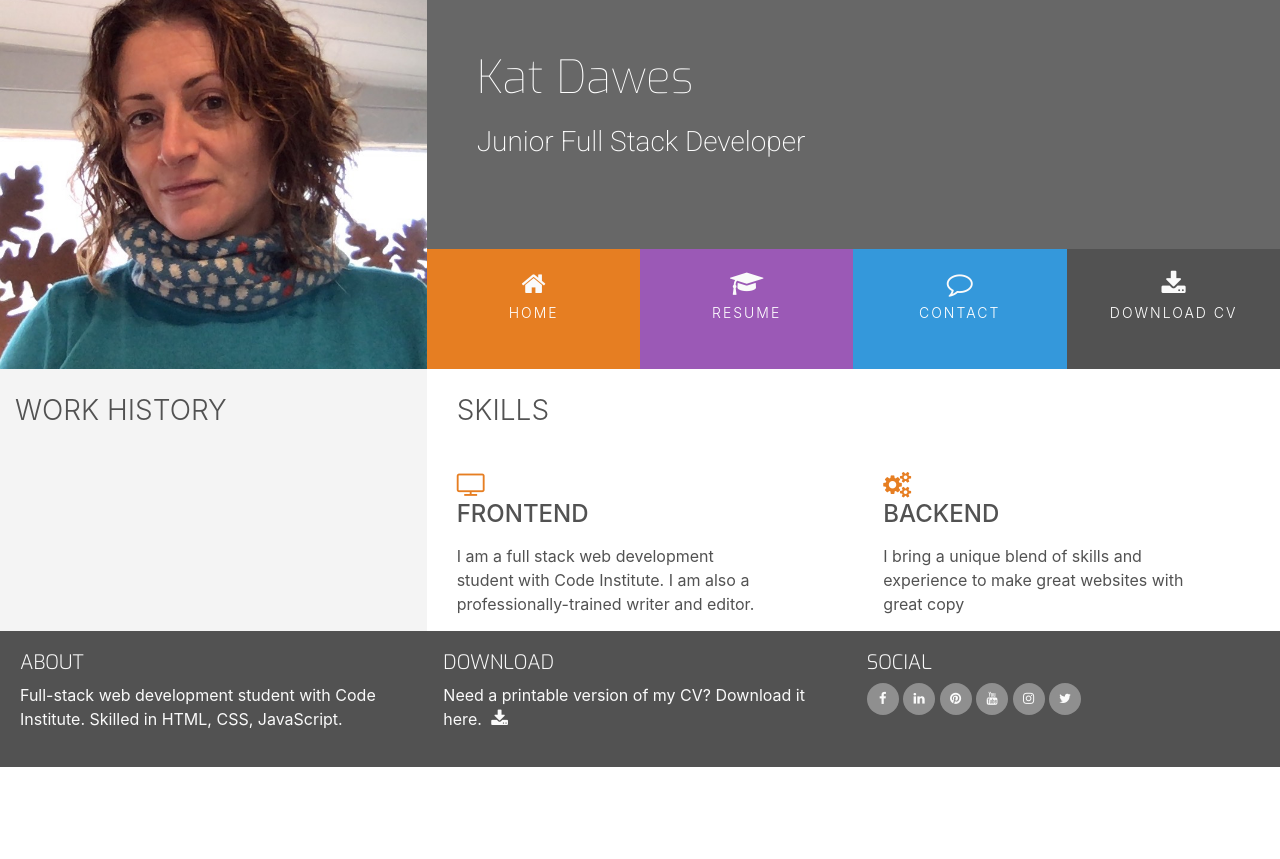
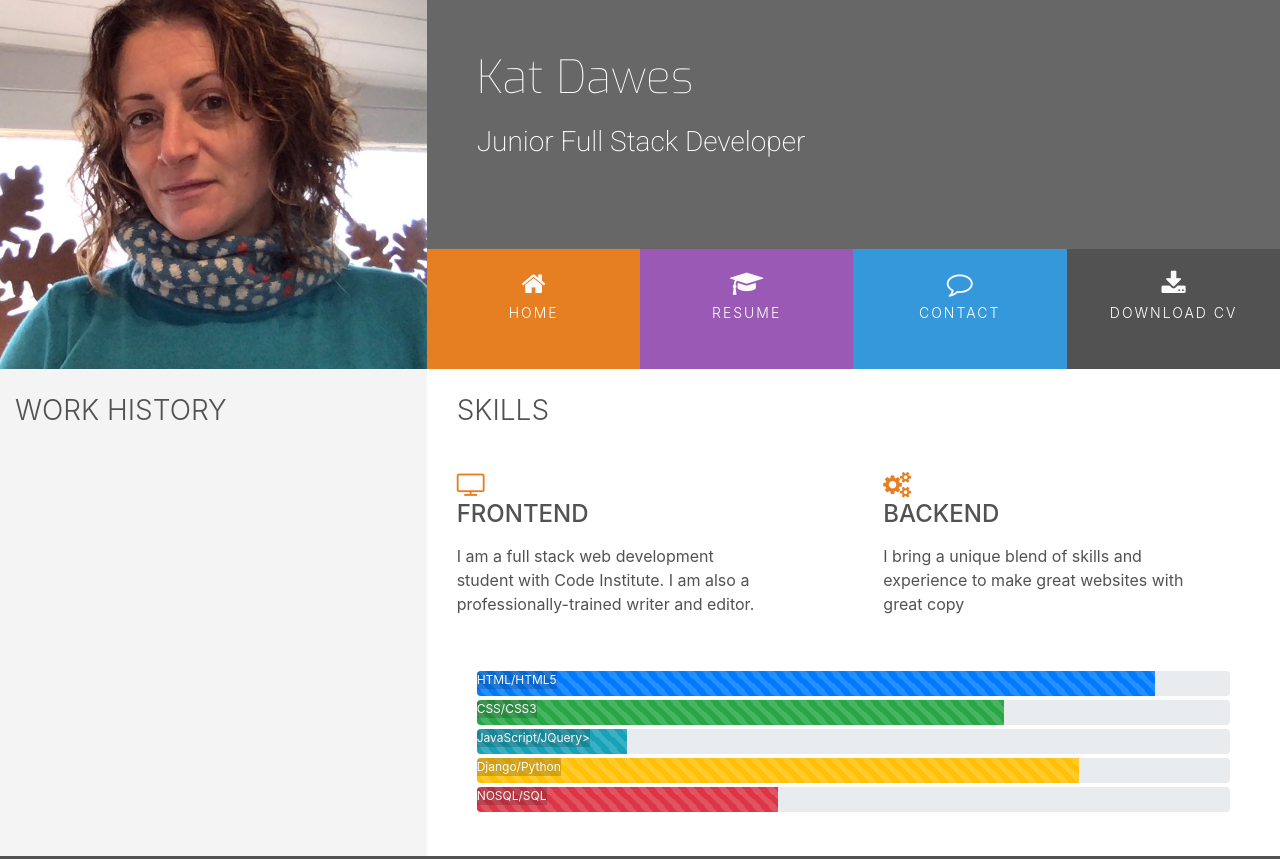
Before and after one commit to surfergrl/resume, a plain HTML site: page resume.html in a window 1280 px wide. Shown: the top 859 px of the page. Before the commit the page ends 800 px from the top, so only its background shows below. Drawn offline with nearby package versions, Linux system fonts and the light colour scheme.

Commit message:
work skills bar - start

```diff
--- a/assets/css/style.css
+++ b/assets/css/style.css
@@ -224,3 +224,21 @@ footer {
     position:relative;
     width: 60%;
 }
+/* SKILLZ */
+.progress {
+    position: relative;
+    height: 25px;
+    margin-bottom: 4px;
+}
+.progress-type {
+    position: absolute;
+    left:0px;
+    font-weight: 400;
+    padding: 3px, 2px, 30px, 10px;
+    color: #fafafa;
+    background-color: rgba(25, 25, 25, 0.2);
+}
+.progress-section {
+    margin: 40px 20px;
+
+}
--- a/resume.html
+++ b/resume.html
@@ -91,6 +91,40 @@
                         </div>
 
                     </div>
+                    <div class="row progress-section">
+                        <div class="col">
+                            <div class="progress">
+                                <div class="progress-bar progress-bar-striped progress-bar-animated" role="progressbar" aria-valuenow="90" aria-valuemin="0" aria-valuemax="100" style="width:90%;">
+                                <span class="sr-only">90% complete</span>
+                                </div>
+                                <span class="progress-type">HTML/HTML5</span>
+                            </div>
+                            <div class="progress">
+                                <div class="progress-bar bg-success progress-bar-striped progress-bar-animated" role="progressbar" aria-valuenow="70" aria-valuemin="0" aria-valuemax="100" style="width:70%;">
+                                <span class="sr-only">70% complete</span>
+                                </div>
+                                <span class="progress-type">CSS/CSS3</span>
+                            </div>
+                            <div class="progress">
+                                <div class="progress-bar bg-info progress-bar-striped progress-bar-animated" role="progressbar" aria-valuenow="20" aria-valuemin="0" aria-valuemax="100" style="width:20%;">
+                                <span class="sr-only">20% complete</span>
+                                </div>
+                                <span class="progress-type">JavaScript/JQuery>
+                            </div>
+                            <div class="progress">
+                                <div class="progress-bar bg-warning progress-bar-striped progress-bar-animated" role="progressbar" aria-valuenow="80" aria-valuemin="0" aria-valuemax="100" style="width:80%;">
+                                <span class="sr-only">80% complete</span>
+                                </div>
+                                <span class="progress-type">Django/Python</span>
+                            </div>
+                            <div class="progress">
+                                <div class="progress-bar bg-danger progress-bar-striped progress-bar-animated" role="progressbar" aria-valuenow="40" aria-valuemin="0" aria-valuemax="100" style="width:40%;">
+                                <span class="sr-only">40% complete</span>
+                                </div>
+                                <span class="progress-type">NOSQL/SQL</span>
+                            </div>
+                        </div>
+                    </div>
                 </div>
             </div>
         </section>
```
